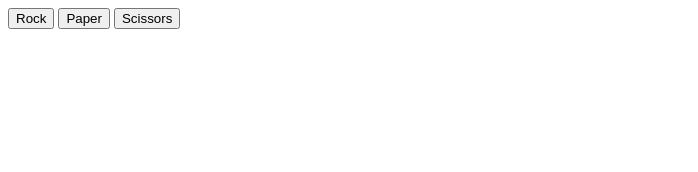
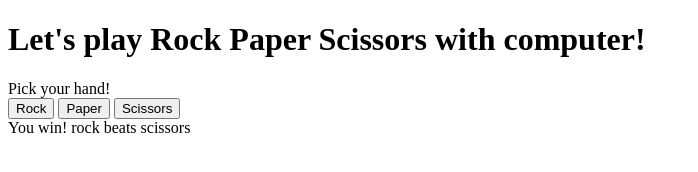
Before and after one commit to SkyMarsh14/js-rock-paper-sissors, a plain HTML site: page index.html in a window 1280 px wide. Both pictures are taken after a click on the button "Rock". Shown: the whole page, without its empty margins (0-698 px from the left). Drawn offline with Linux system fonts and the light colour scheme.

Commit message:
Add buttons to pick hands and result message.
Added rock paper scissros buttons so that users can directly input from the webpage.
Result will now display as a message below the button every time you play the game.

```diff
--- a/index.html
+++ b/index.html
@@ -7,8 +7,12 @@
     <script src="index.js" defer></script>
 </head>
 <body>
-    <button id="rockButton">Rock</button>
-    <button id="paperButton">Paper</button>
-    <button id="scissorsButton">Scissors</button>
+    <h1>Let's play Rock Paper Scissors with computer!</h1>
+    <div>Pick your hand!</div>
+    <div class="buttonContainer">
+        <button id="rockButton">Rock</button>
+        <button id="paperButton">Paper</button>
+        <button id="scissorsButton">Scissors</button>
+    </div>
 </body>
 </html>
--- a/index.js
+++ b/index.js
@@ -23,14 +23,17 @@ let humanScore = 0;
 let computerScore = 0;
 
 function playRound(humanChoice, computerChoice){
-    if((humanChoice==="rock"&&computerChoice==="scissors") || (humanChoice==="scissors"&&computerChoice==="paper")||(validHumanChoice==="paper"&&computerChoice==="rock")){
-        console.log(`You win! ${humanChoice} beats ${computerChoice}`);
+    if((humanChoice==="rock"&&computerChoice==="scissors") ||
+    (humanChoice==="scissors"&&computerChoice==="paper")||
+    (humanChoice==="paper"&&computerChoice==="rock")){
+        resultMessage.textContent=`You win! ${humanChoice} beats ${computerChoice}`;
+        document.body.appendChild(resultMessage);
         return humanScore++;
     }else if(humanChoice===computerChoice){
-        console.log("It's tie! ");
+        resultMessage.textContent="It's tie! ";
         //when it's not tie or win, then the only case left is "computer Win"
     }else{
-        console.log(`You lose! ${computerChoice} beats ${humanChoice}`);
+        resultMessage.textContent=`You lose! ${computerChoice} beats ${humanChoice}`;
         return computerScore++;
     }
 }
@@ -49,6 +52,11 @@ const rockBtn=document.querySelector('#rockButton');
 const paperBtn=document.querySelector('#paperButton');
 const scissorsBtn=document.querySelector('#scissorsButton');
 
-rockBtn.addEventListener('click',()=>{
-    humanChoice=rock});
-    //pass rock value to humanChoice & callback playRound to output computer win or human win
+const resultMessage=document.createElement('div');
+
+
+const btnsContainer=document.querySelector('.buttonContainer');
+btnsContainer.addEventListener('click',(event)=>{
+    let humanChoice=(event.target.textContent).toLowerCase();
+    playRound(humanChoice,getComputerChoice());
+})
```
